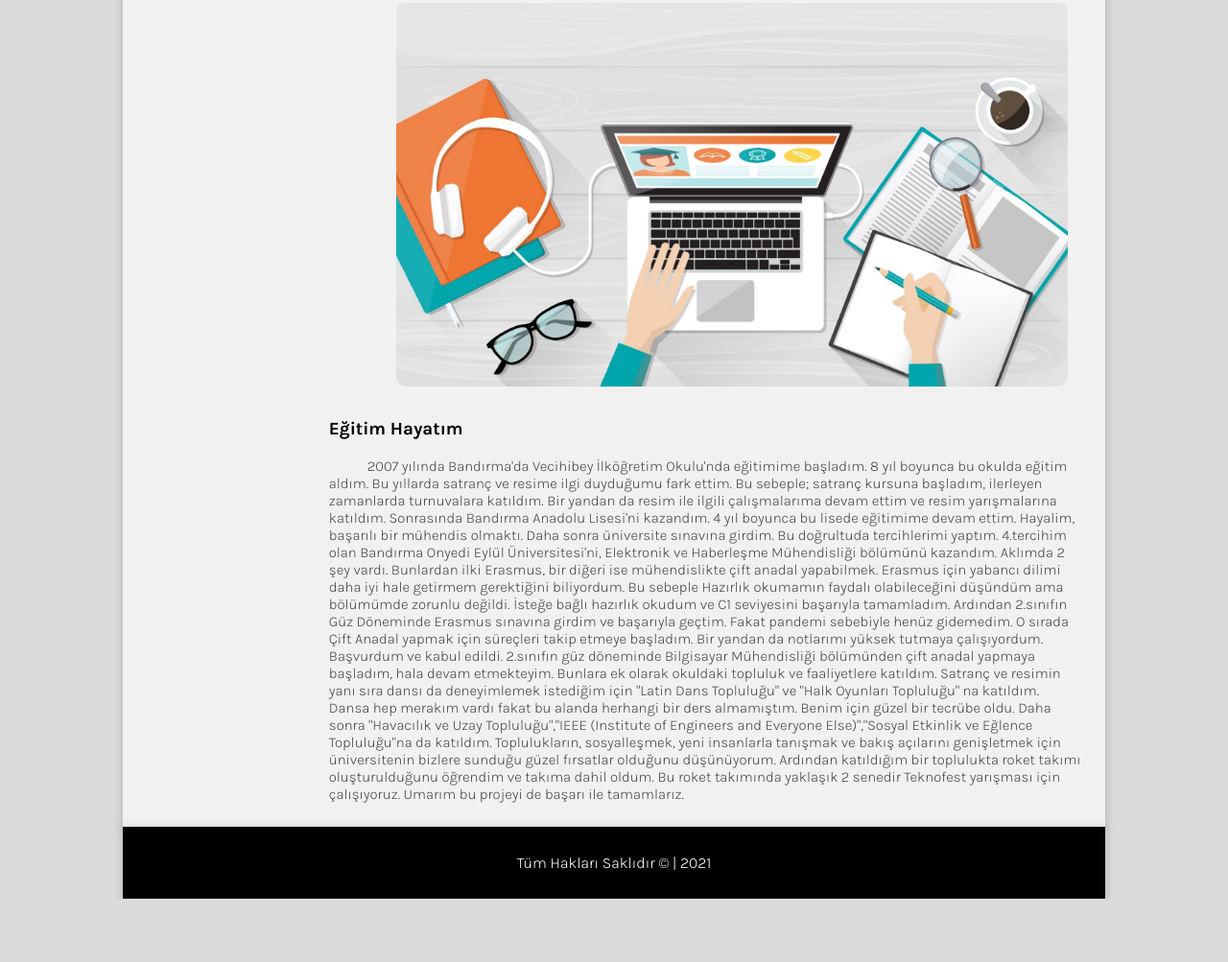
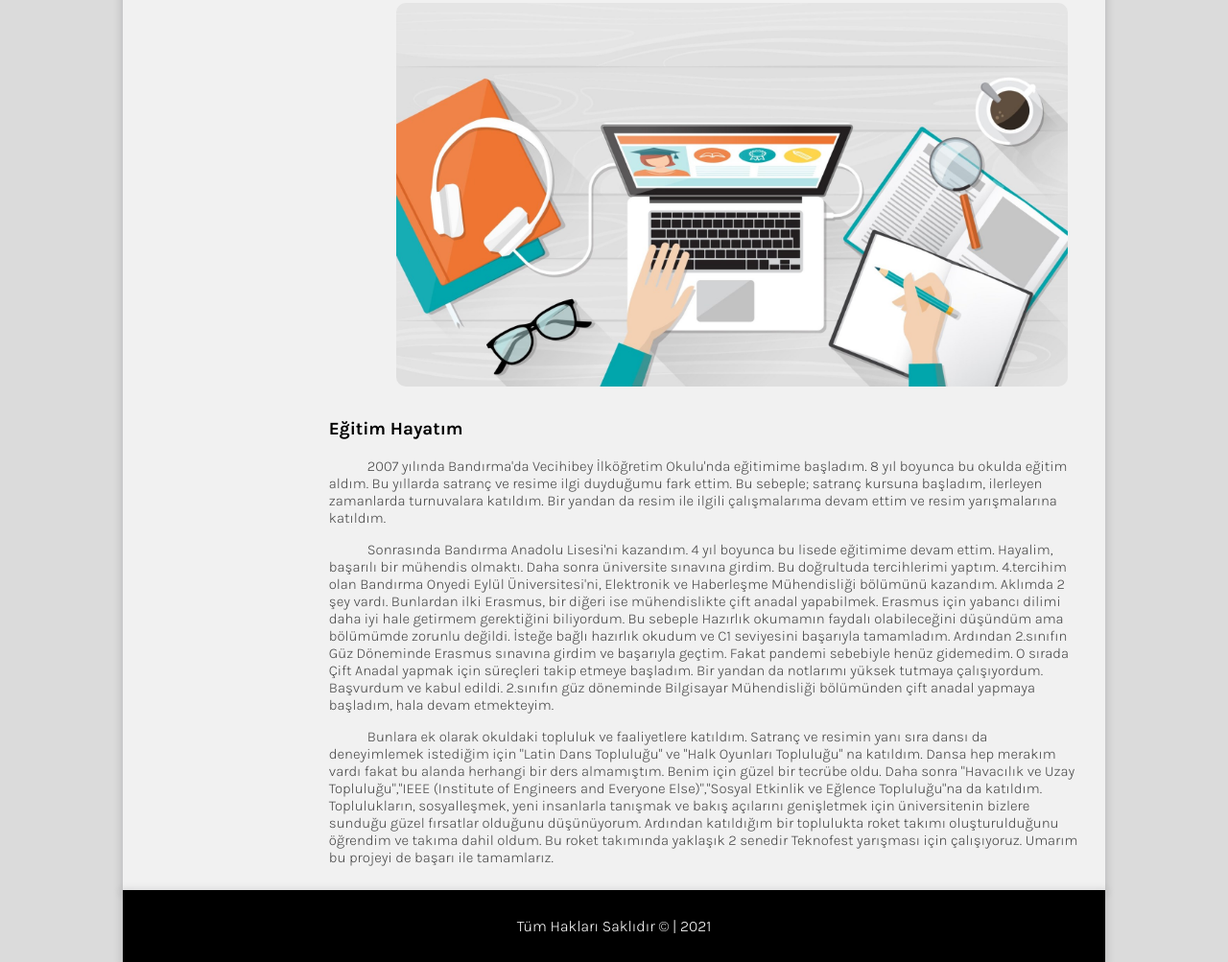
Before and after one commit to deryacakir1/WebProgramming, a plain HTML site: page hakkimizda.html in a window 1280 px wide. Shown: the part 1201-2204 px from the top of the page at 96% size. Before the commit the page ends 2138 px from the top, so only its background shows below. Drawn offline with Linux system fonts and the light colour scheme.

Commit message:
guncelleme yapildi

```diff
--- a/hakkimizda.html
+++ b/hakkimizda.html
@@ -68,10 +68,14 @@
                <h3>Eğitim Hayatım</h3>
                <p class="hakYazi">
                 2007 yılında Bandırma'da Vecihibey İlköğretim Okulu'nda eğitimime başladım. 8 yıl boyunca bu okulda eğitim aldım. Bu yıllarda satranç ve resime ilgi duyduğumu fark ettim. Bu sebeple; satranç kursuna başladım, ilerleyen zamanlarda turnuvalara katıldım. Bir yandan da resim ile ilgili çalışmalarıma devam ettim ve resim yarışmalarına katıldım.
+               </p>
+
+               <p class="hakYazi">
                 Sonrasında Bandırma Anadolu Lisesi'ni kazandım. 4 yıl boyunca bu lisede eğitimime devam ettim. Hayalim, başarılı bir mühendis olmaktı. Daha sonra üniversite sınavına girdim.  Bu doğrultuda tercihlerimi yaptım. 4.tercihim olan Bandırma Onyedi Eylül Üniversitesi'ni, Elektronik ve Haberleşme Mühendisliği bölümünü kazandım. Aklımda 2 şey vardı. Bunlardan ilki Erasmus, bir diğeri ise mühendislikte çift anadal yapabilmek. Erasmus için yabancı dilimi daha iyi hale getirmem gerektiğini biliyordum. Bu sebeple Hazırlık okumamın faydalı olabileceğini düşündüm ama bölümümde zorunlu değildi. İsteğe bağlı hazırlık okudum ve C1 seviyesini başarıyla tamamladım. Ardından 2.sınıfın Güz Döneminde Erasmus sınavına girdim ve başarıyla geçtim. Fakat pandemi sebebiyle henüz gidemedim. O sırada Çift Anadal yapmak için süreçleri takip etmeye başladım. Bir yandan da notlarımı yüksek tutmaya çalışıyordum. Başvurdum ve kabul edildi. 2.sınıfın güz döneminde Bilgisayar Mühendisliği bölümünden çift anadal yapmaya başladım, hala devam etmekteyim.
+               </p>
+
+               <p class="hakYazi">
                 Bunlara ek olarak okuldaki topluluk ve faaliyetlere katıldım. Satranç ve resimin yanı sıra dansı da deneyimlemek istediğim için "Latin Dans Topluluğu" ve "Halk Oyunları Topluluğu" na katıldım. Dansa hep merakım vardı fakat bu alanda herhangi bir ders almamıştım. Benim için güzel bir tecrübe oldu. Daha sonra "Havacılık ve Uzay Topluluğu","IEEE (Institute of Engineers and Everyone Else)","Sosyal Etkinlik ve Eğlence Topluluğu"na da katıldım. Toplulukların, sosyalleşmek, yeni insanlarla tanışmak ve bakış açılarını genişletmek için üniversitenin bizlere sunduğu güzel fırsatlar olduğunu düşünüyorum. Ardından katıldığım bir toplulukta roket takımı oluşturulduğunu öğrendim ve takıma dahil oldum. Bu roket takımında yaklaşık 2 senedir Teknofest yarışması için çalışıyoruz. Umarım bu projeyi de başarı ile tamamlarız.
-
-
                </p>
 
 
```
